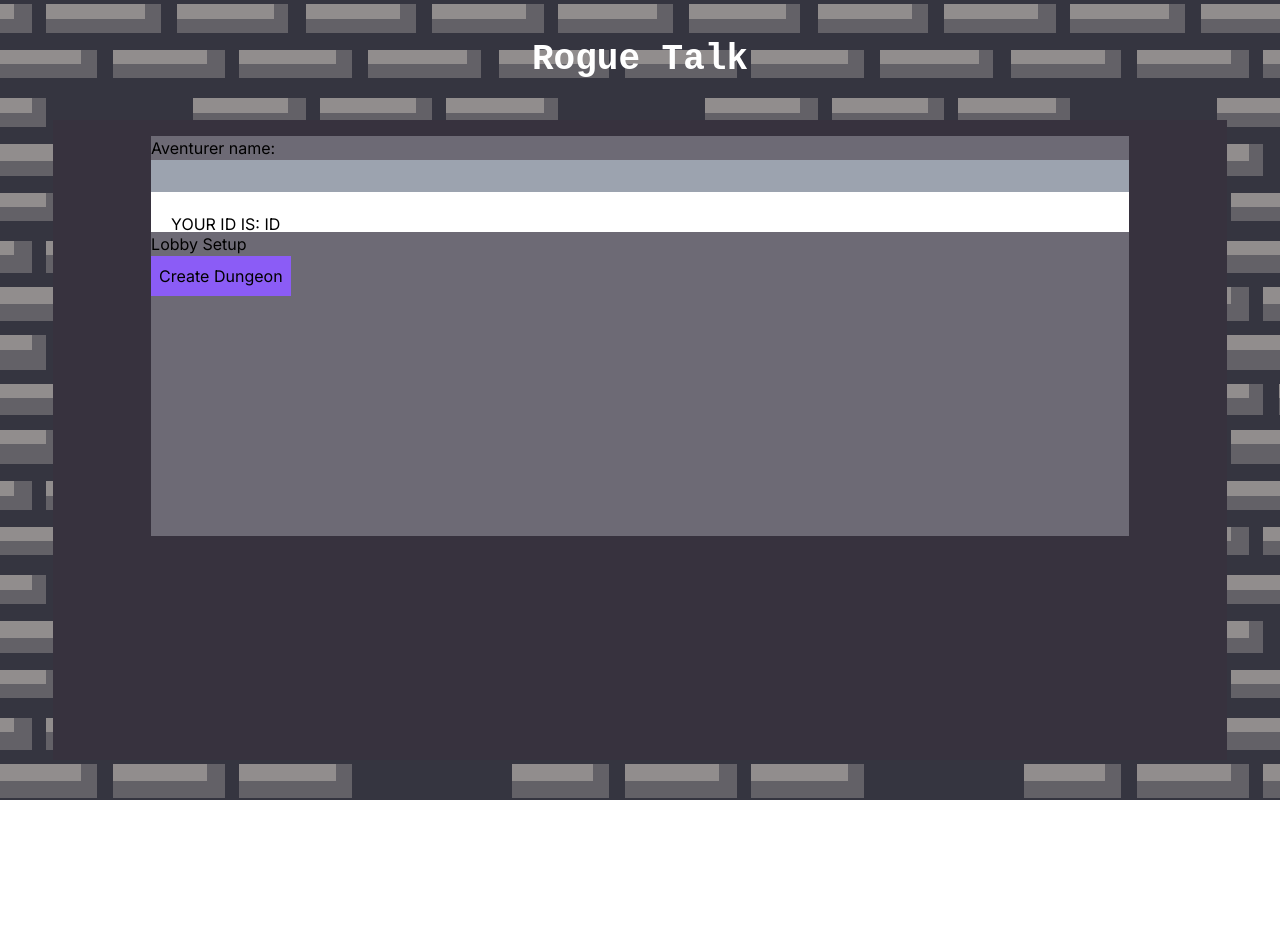
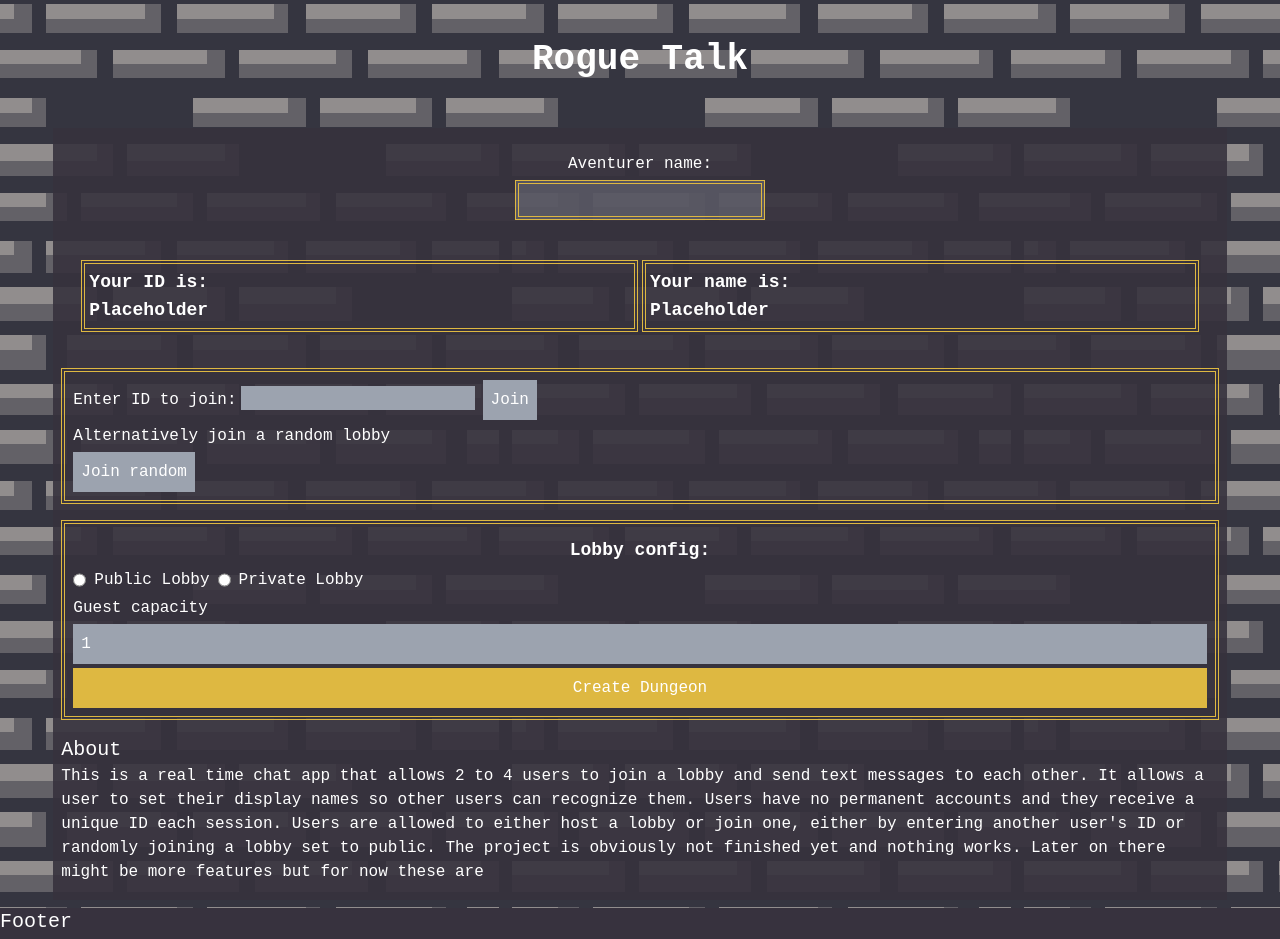
Before and after one commit to Kenan-Sabic/dotnet-chat-app, a Next.js app in the folder frontend/: page / in a window 1280 px wide. Shown: the top 939 px of the page. Before the commit the page ends 800 px from the top, so only its background shows below. Built offline with nearby package versions, Linux system fonts and the light colour scheme.

Commit message:
Added more UI elements to index

```diff
--- /dev/null
+++ b/frontend/src/app/components/general/Footer.tsx
@@ -0,0 +1,15 @@
+import React from 'react'
+
+type Props = {}
+
+const footer = (props: Props) => {
+  return (
+    <div className='bg-raisingBlack w-full flex flex-col text-white font-vt323'>
+      <h1 className='text-xl'>Footer</h1>
+      <h2>Footer text</h2>
+      <h2>More footer text</h2>
+    </div>
+  )
+}
+
+export default footer
--- a/frontend/src/app/components/index/AboutSection.tsx
+++ b/frontend/src/app/components/index/AboutSection.tsx
@@ -4,7 +4,19 @@ type Props = {}
 
 const AboutSection = (props: Props) => {
   return (
-    <div>AboutSection</div>
+    <div className='text-white font-vt323'>
+      <h1 className='text-xl'>About</h1>
+      <p>This is a real time chat app that allows 2 to 4 users to
+        join a lobby and send text messages to each other.
+        It allows a user to set their display names so other users can
+        recognize them. Users have no permanent accounts and they receive a unique
+        ID each session. Users are allowed to either host a lobby or join one,
+        either by entering another user's ID or randomly joining
+        a lobby set to public.
+        The project is obviously not finished yet and nothing works.
+        Later on there might be more features but for now these are
+      </p>
+    </div>
   )
 }
 
--- a/frontend/src/app/components/index/Footer.tsx
+++ /dev/null
@@ -1,11 +0,0 @@
-import React from 'react'
-
-type Props = {}
-
-const Footer = (props: Props) => {
-  return (
-    <div>Footer</div>
-  )
-}
-
-export default Footer
--- /dev/null
+++ b/frontend/src/app/components/index/JoinForm.tsx
@@ -0,0 +1,21 @@
+import React from 'react'
+
+type Props = {}
+
+const JoinForm = (props: Props) => {
+  return (
+    <div className='border-double border-gold border-4 p-2 w-full flex flex-col gap-1'>
+        <form action="">
+            <label htmlFor="targetID" className='font-vt323 text-white'>Enter ID to join:</label>
+            <input type="text" name="" id="targetID" className='bg-gray-400 m-1 ' />
+            <input type="button" value="Join" className='p-2 bg-gray-400 font-vt323 text-white mx-1'/>
+        </form>
+        <h2 className='font-vt323 text-white'>Alternatively join a random lobby</h2>
+        <form>
+            <input type="button" value="Join random" className='p-2 bg-gray-400 font-vt323 text-white'/>
+        </form>
+    </div>
+  )
+}
+
+export default JoinForm
--- a/frontend/src/app/components/index/LobbyForm.tsx
+++ b/frontend/src/app/components/index/LobbyForm.tsx
@@ -4,11 +4,20 @@ type Props = {}
 
 const LobbyForm = (props: Props) => {
   return (
-    <div>Lobby Setup
-        <div><form action="">
-            <input type="button" value="Create Dungeon"  className='bg-violet-500 p-2' />
+    <div className='border-double border-gold border-4 p-2 w-full'>
+     <h2 className='text-white text-lg font-vt323 font-semibold p-1 w-full text-center'>Lobby config:</h2>
+        <form action="" className='flex flex-col gap-1 justify-center text-white  font-vt323'>
+            <div className='flex flex-row gap-2 font-vt323 text-white'>
+              <input type="radio" name="" id="publicLobby" />
+              <label htmlFor="publicLobby">Public Lobby</label>
+              <input type="radio" name="" id="privateLobby" />
+              <label htmlFor="privateLobby">Private Lobby</label>
+              </div>
+              <label htmlFor="lobbyCapacity">Guest capacity</label>
+              <input type="number" name="capacity" min="1" max="3" defaultValue="1" id="lobbyCapacity" className='bg-gray-400 p-2' />
+            <input type="button" value="Create Dungeon"  className='bg-gold p-2' />
 
-            </form></div>
+            </form>
     </div>
   )
 }
--- a/frontend/src/app/components/index/MainBody.tsx
+++ b/frontend/src/app/components/index/MainBody.tsx
@@ -1,18 +1,22 @@
 import React from 'react'
-import UserIDdisplay from './UserIDdisplay'
+import UserIDdisplay from './UserDisplay'
 import LobbyForm from './LobbyForm'
 import UsernameForm from './UsernameForm'
+import AboutSection from './AboutSection'
+import JoinForm from './JoinForm'
 
 type Props = {}
 
 const MainBody = (props: Props) => {
   return (
-    <div className='flex flex-col items-center pt-4 min-h-[80vh] w-11/12 bg-raisingBlack'>
-     <div className='w-10/12 min-h-[50vh] bg-dimGray '>
+    <div className='flex flex-col items-center gap-4 py-4 px-2 my-2 min-h-[80vh] w-11/12 bg-raisingBlack bg-opacity-90'>
+
       <UsernameForm></UsernameForm>
       <UserIDdisplay></UserIDdisplay>
+      <JoinForm></JoinForm>
       <LobbyForm></LobbyForm>
-     </div>
+      <AboutSection></AboutSection>
+
     </div>
   )
 }
--- /dev/null
+++ b/frontend/src/app/components/index/UserDisplay.tsx
@@ -0,0 +1,25 @@
+import React from 'react'
+
+type Props = {}
+
+const UserIDdisplay = (props: Props) => {
+  return (
+    <div className='bg-transparent p-5 h-full flex flex-row gap-1 w-full'>
+       <div className='w-1/2 h-fit border-double border-4 border-gold flex flex-col justify-center p-1'>
+        <h2 className='text-white text-lg font-semibold font-vt323'>Your ID is:</h2>
+        <h2 className='text-white text-lg font-vt323 font-semibold'>
+          Placeholder
+        </h2>
+       </div>
+       <div className='w-1/2 h-full border-double border-4 border-gold flex flex-col justify-center p-1'>
+        <h2 className='text-white text-lg font-semibold font-vt323'>Your name is:</h2>
+        <h2 className='text-white text-lg font-vt323 font-semibold'>
+          Placeholder
+        </h2>
+       </div>
+
+    </div>
+  )
+}
+
+export default UserIDdisplay
--- a/frontend/src/app/components/index/UserIDdisplay.tsx
+++ /dev/null
@@ -1,14 +0,0 @@
-import React from 'react'
-
-type Props = {}
-
-const UserIDdisplay = (props: Props) => {
-  return (
-    <div className='bg-white p-5 h-4'>
-        YOUR ID IS: ID
-
-    </div>
-  )
-}
-
-export default UserIDdisplay
--- a/frontend/src/app/components/index/UsernameForm.tsx
+++ b/frontend/src/app/components/index/UsernameForm.tsx
@@ -5,9 +5,9 @@ type Props = {}
 const UsernameForm = (props: Props) => {
   return (
     <div><form action="">
-        <div className='flex flex-col'>
-            <label htmlFor="displayName">Aventurer name:</label>
-            <input type="text" id='displayName' className='bg-gray-400 p-1' />
+        <div className='flex flex-col items-center my-1'>
+            <label htmlFor="displayName" className='text-white font-vt323 m-1'>Aventurer name:</label>
+            <input type="text" id='displayName' className='bg-gray-400 bg-opacity-30 p-1 border-double border-4 border-gold' />
         </div>
 
     </form> </div>
--- a/frontend/src/app/pages/index.tsx
+++ b/frontend/src/app/pages/index.tsx
@@ -2,7 +2,7 @@ import React from 'react'
 import Link from 'next/link'
 import MainBody from '../components/index/MainBody'
 import TitleBanner from '../components/index/TitleBanner'
-import Footer from '../components/index/Footer'
+import Footer from '../components/general/Footer'
 type Props = {}
 
 const Index = (props: Props) => {
@@ -10,6 +10,7 @@ const Index = (props: Props) => {
     <div className='flex flex-col items-center min-h-screen w-full bg-dungeonWall-1 bg-repeat'>
       <TitleBanner></TitleBanner>
       <MainBody></MainBody>
+      <Footer></Footer>
 
 
     </div>
```
